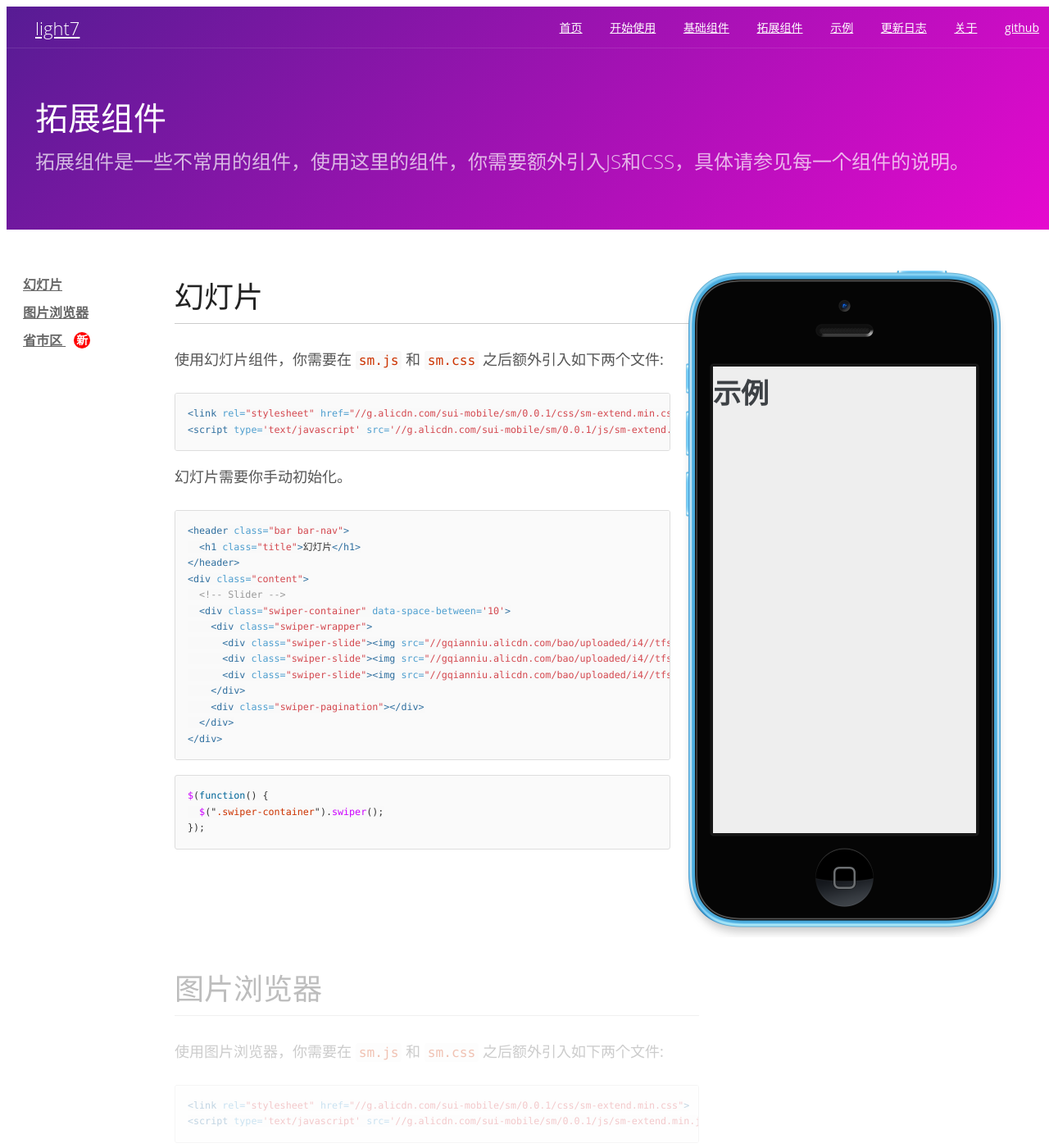
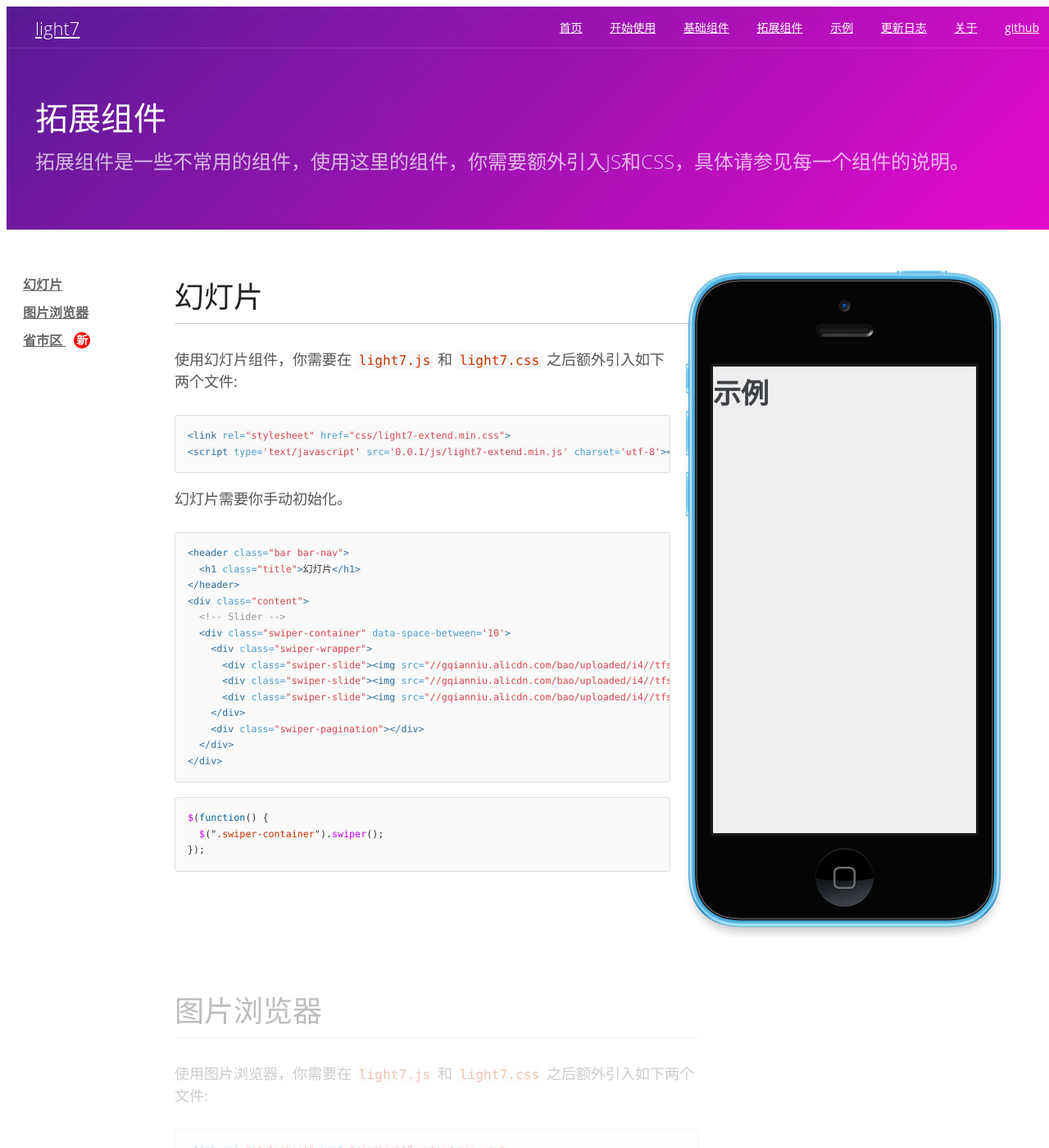
Before and after one commit to lihongxun945/light7-cn, a Jekyll site: the page built from docs/extends.html, in a window 1280 px wide and 1400 px high. Shown: the whole window at 82% size. Built offline with Jekyll 4.4.1, drawn with Linux system fonts in a browser that asks for light colours; a style sheet for code colours, icons or effects is not loaded; some of the changed text lies outside the part shown.

Commit message:
update doc

```diff
--- a/docs/_includes/_components/city-picker.html
+++ b/docs/_includes/_components/city-picker.html
@@ -1,10 +1,10 @@
 <article class="component" id="city-picker" data-url='city-picker'>
   <h2 class="component-title">省市区选择器</h2>
 
-  <p class="component-description">使用省市区选择器，你需要在 <code>sm.js</code> 和 <code>sm.css</code> 之后额外引入如下JS文件:</p>
+  <p class="component-description">使用省市区选择器，你需要在 <code>light7.js</code> 和 <code>light7.css</code> 之后额外引入如下JS文件:</p>
 
 {% highlight html %}
-<script type="text/javascript" src="//g.alicdn.com/sui-mobile/sm/{{ site.version }}/js/sm-city-picker.min.js" charset="utf-8"></script>
+<script type="text/javascript" src="js/light7-city-picker.min.js" charset="utf-8"></script>
 {% endhighlight %}
 
 
--- a/docs/_includes/_components/photo-browser.html
+++ b/docs/_includes/_components/photo-browser.html
@@ -1,11 +1,11 @@
 <article class="component" id="browser" data-url='photo-browser'>
   <h2 class="component-title">图片浏览器</h2>
 
-  <p class="component-description">使用图片浏览器，你需要在 <code>sm.js</code> 和 <code>sm.css</code> 之后额外引入如下两个文件:</p>
+  <p class="component-description">使用图片浏览器，你需要在 <code>light7.js</code> 和 <code>light7.css</code> 之后额外引入如下两个文件:</p>
 
 {% highlight html %}
-<link rel="stylesheet" href="//g.alicdn.com/sui-mobile/sm/{{ site.version }}/css/sm-extend.min.css">
-<script type='text/javascript' src='//g.alicdn.com/sui-mobile/sm/{{ site.version }}/js/sm-extend.min.js' charset='utf-8'></script>
+<link rel="stylesheet" href="css/light7-extend.min.css">
+<script type='text/javascript' src='js/light7-extend.min.js' charset='utf-8'></script>
 {% endhighlight %}
 
   <div class="component-example component-example-fullbleed">
--- a/docs/_includes/_components/swiper.html
+++ b/docs/_includes/_components/swiper.html
@@ -1,11 +1,11 @@
 <article class="component active" id="swiper">
   <h2 class="component-title">幻灯片</h2>
-  <p class="component-description">使用幻灯片组件，你需要在 <code>sm.js</code> 和 <code>sm.css</code> 之后额外引入如下两个文件:</p>
+  <p class="component-description">使用幻灯片组件，你需要在 <code>light7.js</code> 和 <code>light7.css</code> 之后额外引入如下两个文件:</p>
 
 
 {% highlight html %}
-<link rel="stylesheet" href="//g.alicdn.com/sui-mobile/sm/{{ site.version }}/css/sm-extend.min.css">
-<script type='text/javascript' src='//g.alicdn.com/sui-mobile/sm/{{ site.version }}/js/sm-extend.min.js' charset='utf-8'></script>
+<link rel="stylesheet" href="css/light7-extend.min.css">
+<script type='text/javascript' src='{{ site.version }}/js/light7-extend.min.js' charset='utf-8'></script>
 {% endhighlight %}
 
   <p>幻灯片需要你手动初始化。</p>
```
